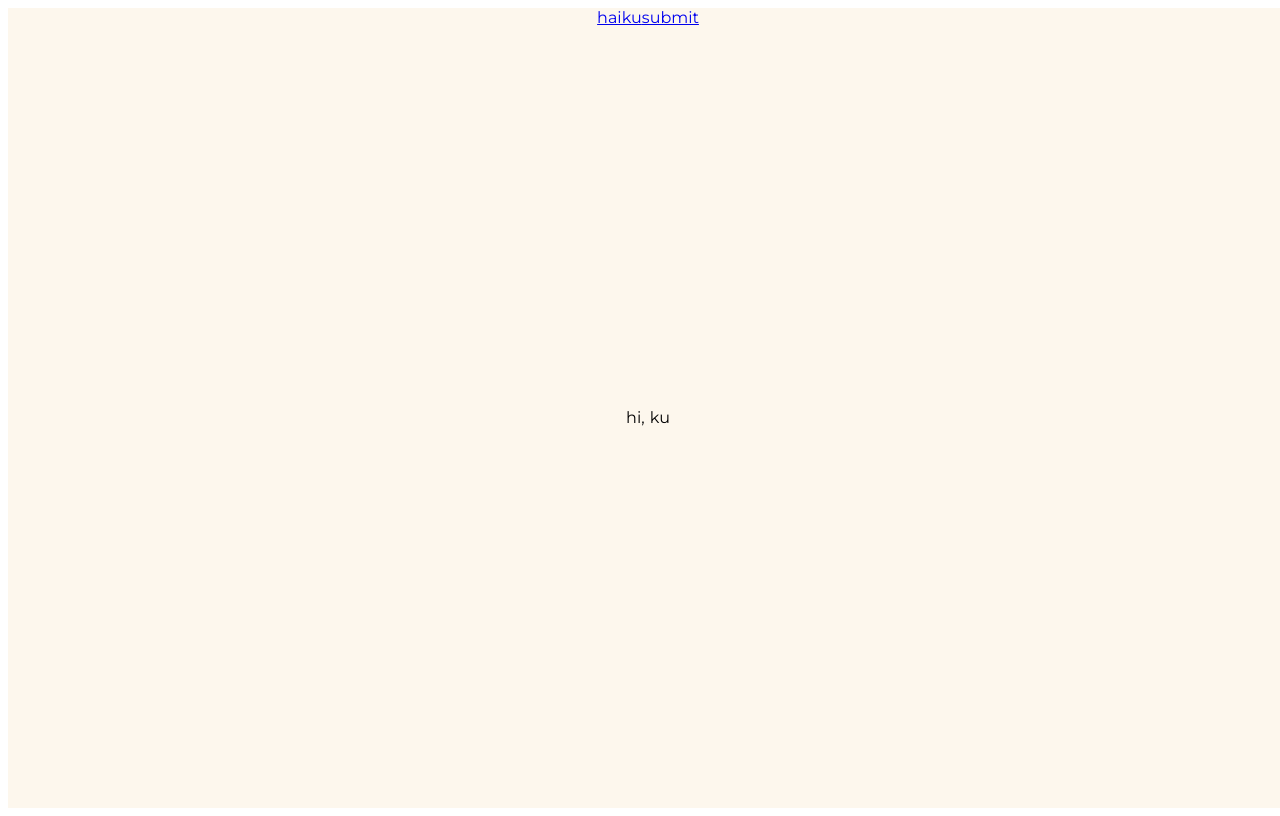
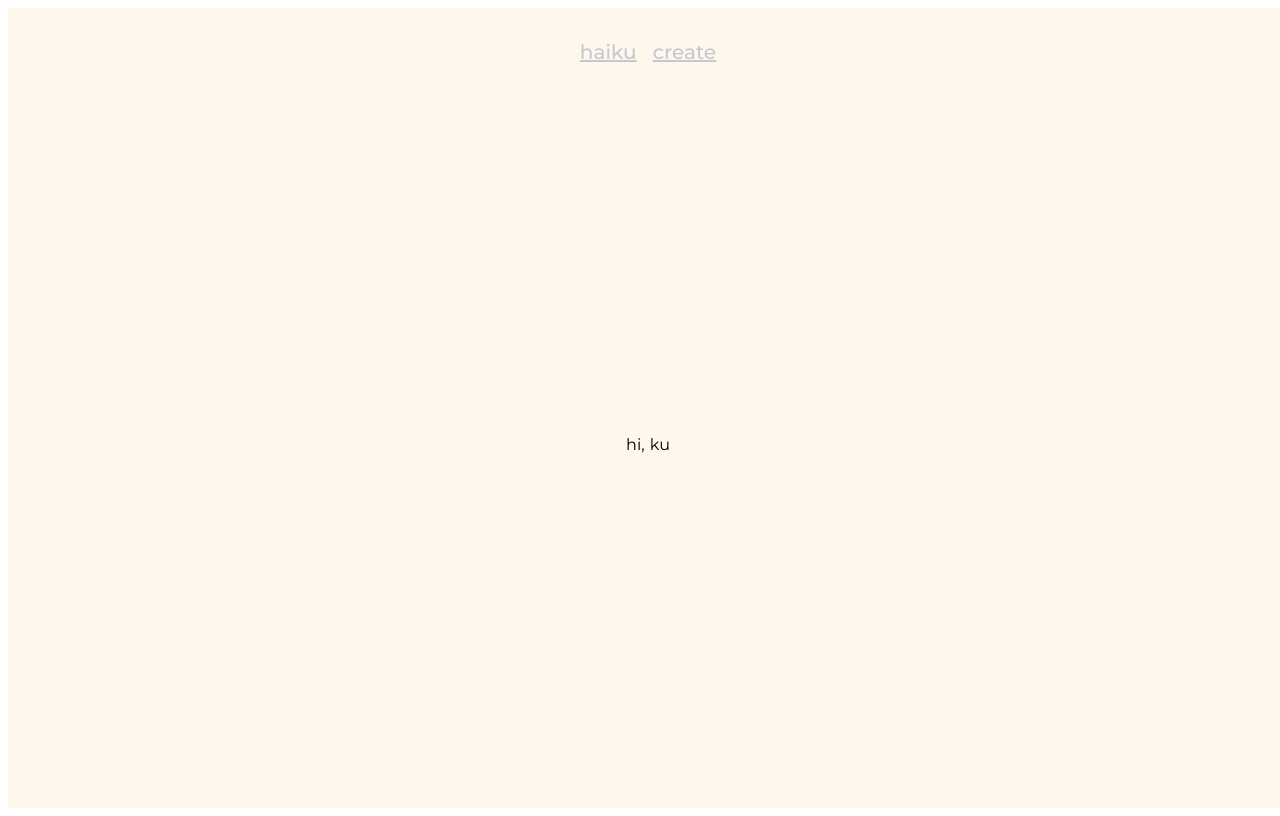
Before and after one commit to emjrhys/erratic-verse-redux, a Nuxt app: page / in a window 1280 px wide. Built offline with nearby package versions, Linux system fonts and the light colour scheme; what view-design would draw is missing.

Commit message:
added navbar

```diff
--- /dev/null
+++ b/components/Navbar.vue
@@ -0,0 +1,28 @@
+<template lang='pug'>
+div.navbar
+  nuxt-link.navbar-item(to='/', exact) haiku
+  nuxt-link.navbar-item(to='/create') create
+</template>
+
+<script lang='coffee'>
+</script>
+
+<style lang='sass'>
+@import '~assets/theme'
+
+.navbar
+  padding: 2rem 0 1rem
+
+  &-item
+    margin: 0 0.5rem
+
+    font-size: 1.25rem
+    font-weight: 500
+    color: $subtitle-color
+
+    &-active, &:hover
+      color: $body-color
+
+    &-active
+      border-bottom: 2px solid $body-color
+</style>
--- a/layouts/default.vue
+++ b/layouts/default.vue
@@ -1,11 +1,18 @@
 <template lang='pug'>
 div#app
-  div#nav
-    nuxt-link(to='/') haiku
-    nuxt-link(to='/create') submit
+  Navbar
+
   div#content
     Nuxt
 </template>
+
+<script lang='coffee'>
+import Navbar from '~/components/Navbar'
+
+export default {
+  components: { Navbar }
+}
+</script>
 
 <style lang='sass'>
 @import '~assets/theme'
@@ -30,9 +37,12 @@ html, body
 
   background-color: $background-color
 
-  overflow-x: hidden
-  overflow-y: scroll
+  overflow: hidden
+
+#nav
+
 
 #content
   flex: 1
+  overflow: auto
 </style>
--- a/nuxt.config.js
+++ b/nuxt.config.js
@@ -56,6 +56,12 @@ export default {
   // Axios module configuration: https://go.nuxtjs.dev/config-axios
   axios: {},
 
+  // Router configuration
+  router: {
+    linkActiveClass: 'navbar-item-active',
+    linkExactActiveClass: 'navbar-item-active'
+  },
+
   // Build Configuration: https://go.nuxtjs.dev/config-build
   build: {
     babel:{
--- a/pages/create.vue
+++ b/pages/create.vue
@@ -1,6 +1,6 @@
 <template lang='pug'>
 div.container
-  Input.phrase-input(v-model='phraseInput', placeholder='create poetry', autofocus)
+  Input.phrase-input(v-model='phraseInput', ref='phraseInput', placeholder='create poetry', autofocus)
   hr.divider
   p.syllable-count(:class='syllableDisplayClasses') {{ syllableCount }} {{ pluralize(syllableCount, 'syllable') }}
 
@@ -39,6 +39,9 @@ export default {
       })
 
       this.phraseInput = null
+
+  mounted: () ->
+    this.$nextTick(() => this.$refs.phraseInput.focus())
 }
 </script>
 
```
Also changed, not shown: static/favicon.png, 1 other file (tests, documents, lock files or other folders).
